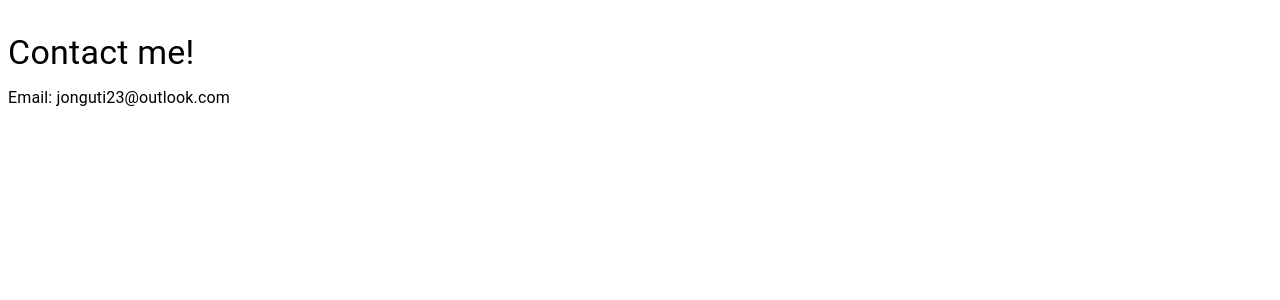
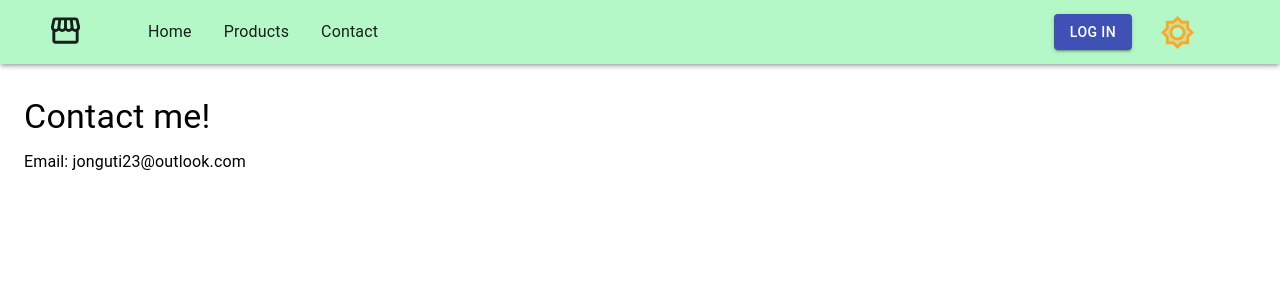
Before and after one commit to jonnyg23/flask-rest-ecommerce, a Next.js app: page /contact in a window 1280 px wide. Shown: the top 300 px of the page. Built offline with nearby package versions, Linux system fonts and the light colour scheme; no server answers.

Commit message:
Convert react-app to Next project format

```diff
--- a/auth/auth0-provider-with-history.js
+++ b/auth/auth0-provider-with-history.js
@@ -1,22 +1,31 @@
-import React from "react";
-import { useHistory } from "react-router-dom";
+import React, { useEffect, useState } from "react";
+import Router from "next/router";
 import { Auth0Provider } from "@auth0/auth0-react";
 
+// TODO: Fix redirectUri instead of {window.location.origin} and
+// Log In button doesn't navigate to domain, but to Undefined
+
 const Auth0ProviderWithHistory = ({ children }) => {
-  const history = useHistory();
+
+  useEffect(() => {
+    const windowPath = window.location.pathname
+  }, [])
+
   const domain = process.env.REACT_APP_AUTH0_DOMAIN;
   const clientId = process.env.REACT_APP_AUTH0_CLIENT_ID;
   const audience = process.env.REACT_APP_AUTH0_AUDIENCE;
+  const serverUrl = process.env.REACT_APP_SERVER_URL;
+
 
   const onRedirectCallback = (appState) => {
-    history.push(appState?.returnTo || window.location.pathname);
+    Router.push(appState?.returnTo || windowPath);
   };
 
   return (
     <Auth0Provider
       domain={domain}
       clientId={clientId}
-      redirectUri={window.location.origin}
+      redirectUri={serverUrl}
       onRedirectCallback={onRedirectCallback}
       audience={audience}
     >
--- a/context/ThemeModeProvider.js
+++ b/context/ThemeModeProvider.js
@@ -1,27 +1,26 @@
-import React, { useState } from "react";
+import React, { useState, useEffect } from "react";
 import ThemeModeContext from "./ThemeModeContext";
 
-const storage = {
-  getItem(key) {
-    if (localStorage) {
-      return localStorage.getItem(key);
+const ThemeModeProvider = props => {
+  const [darkMode, setDarkMode] = useState("true");
+
+  useEffect(() => {
+    if (localStorage.getItem("darkMode") === null) {
+      localStorage.setItem("darkMode", true)
     }
-  },
-  setItem(key, value) {
-    if (localStorage) {
-      return localStorage.setItem(key, value);
+    else {
+      localStorage.setItem("darkMode", darkMode)
     }
-  }
-};
+  }, [darkMode]);
 
-const ThemeModeProvider = props => {
-  const [darkMode, setDarkMode] = useState(
-    storage.getItem("darkMode") === "true"
-  );
+  // const [darkMode, setDarkMode] = useState(
+  //   storage.getItem("darkMode") === "true"
+  // );
+
   const onSetDarkMode = darkMode => {
     setDarkMode(darkMode);
-    storage.setItem("darkMode", darkMode);
   };
+
   return (
     <ThemeModeContext.Provider
       value={{
--- /dev/null
+++ b/pages/_app.js
@@ -0,0 +1,59 @@
+import '../styles/globals.css';
+import React, { useContext } from "react";
+import { useAuth0 } from "@auth0/auth0-react";
+import { Container, Box } from "@material-ui/core";
+import { ThemeProvider, makeStyles } from "@material-ui/core/styles";
+
+import defaultTheme from "../themes/default";
+import darkTheme from "../themes/dark";
+import { NavBar, Loading } from "../components";
+import ThemeModeContext from "../context/ThemeModeContext";
+import ThemeModeProvider from "../context/ThemeModeProvider";
+import Auth0ProviderWithHistory from "../auth/auth0-provider-with-history";
+
+const useStyles = makeStyles((theme) => ({
+  lightBox: {
+    backgroundColor: theme.palette.grey["A200"],
+  },
+  darkBox: {
+    backgroundColor: "white",
+  },
+}));
+
+const App = ({ Component, pageProps }) => {
+  const classes = useStyles();
+  const { isLoading } = useAuth0();
+  const context = useContext(ThemeModeContext);
+  const theme = context.darkMode ? darkTheme : defaultTheme;
+
+  // const isDarkMode = (contextTheme) => {
+  //   return (
+  //     {contextTheme.darkMode !== true ? }
+  //   )
+  // };
+
+  return (
+    <ThemeModeProvider>
+      <Auth0ProviderWithHistory>
+        <ThemeProvider theme={theme}>
+          {typeof window === "undefined" ? null : (
+            <Box
+              id="app"
+              className={context.darkMode ? classes.lightBox : classes.darkBox}
+              pb={6}
+              flexGrow={1}
+              minHeight="100vh"
+            >
+              <NavBar />
+              <Container>
+                <Component {...pageProps} />
+              </Container>
+            </Box>
+          )}
+        </ThemeProvider>
+      </Auth0ProviderWithHistory>
+    </ThemeModeProvider>
+  );
+};
+
+export default App;
--- a/pages/history.js
+++ /dev/null
@@ -1,3 +0,0 @@
-import { createBrowserHistory } from "history";
-
-export default createBrowserHistory({});
```
Also changed, not shown: pages/app.js (deleted, +0 -64 lines), pages/home.js (deleted, +0 -82 lines), pages/index.js (+84 -20 lines), static/loading_animation.svg (added).
